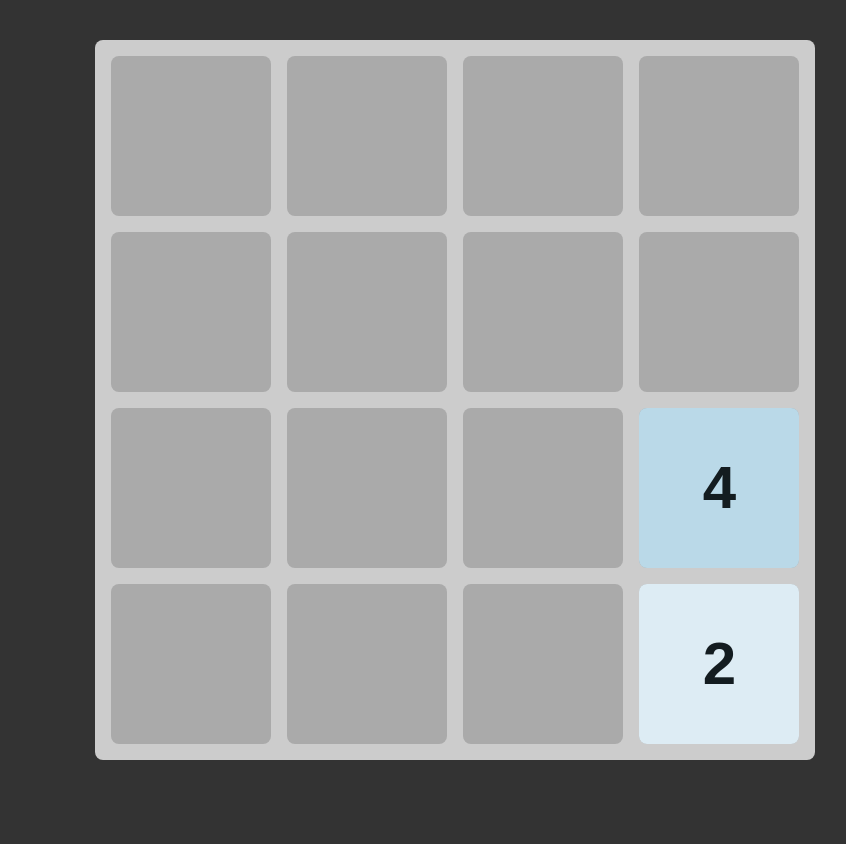
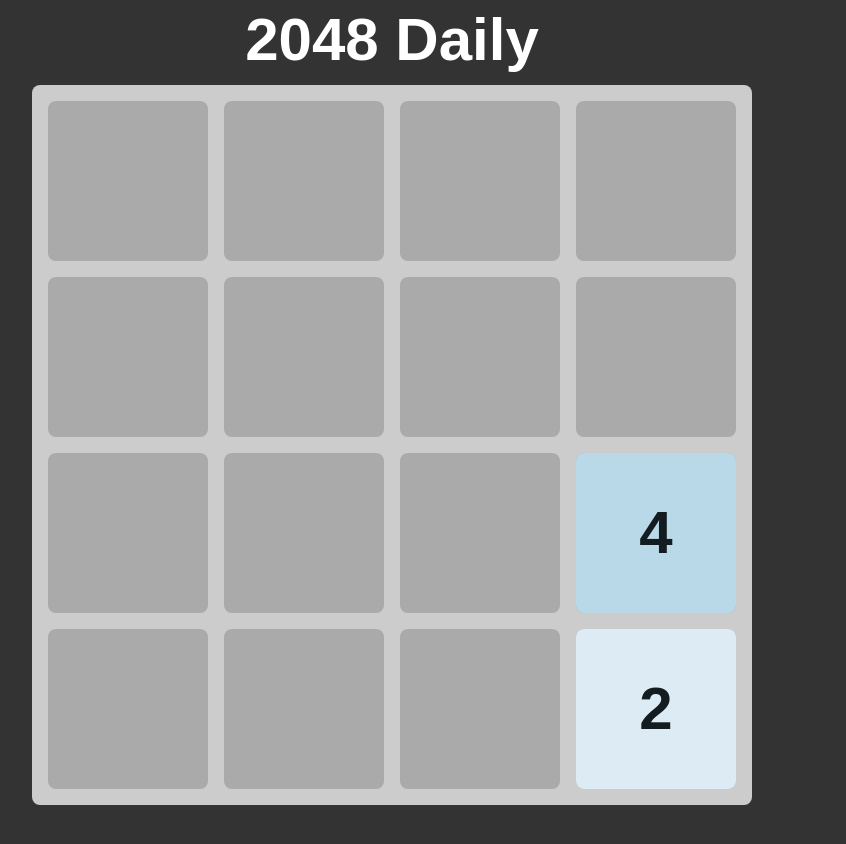
Before and after one commit to vishnubhat013/game-2048, a Next.js app: page / in a window 1280 px wide. Shown: the top 844 px of the page, without its empty margins (248-1094 px from the left). After the commit the page ends 805 px from the top, so only its background shows below. Built offline with nearby package versions, Linux system fonts and the light colour scheme.

Commit message:
divnoflex

```diff
--- a/src/app/page.tsx
+++ b/src/app/page.tsx
@@ -1,9 +1,8 @@
-import Header from "@/components/Header";
+
 import Board from "../components/Board";
 export default function Home() {
   return (
     <div className="flex">
-      <Header />
       <Board />
     </div>
   );
--- a/src/components/Board.tsx
+++ b/src/components/Board.tsx
@@ -313,5 +313,10 @@ export default function Board() {
     }
   }, []);
 
-  return <div className="mx-28 my-28" id="game-board"></div>;
+  return (
+    <div>
+      <h1 className="text-white font-bold text-center">2048 Daily</h1>
+      <div id="game-board"></div>
+    </div>
+  );
 }
--- a/src/components/Header.tsx
+++ /dev/null
@@ -1,5 +0,0 @@
-import React from "react";
-
-export default function Header() {
-  return <div>hello</div>;
-}
```
